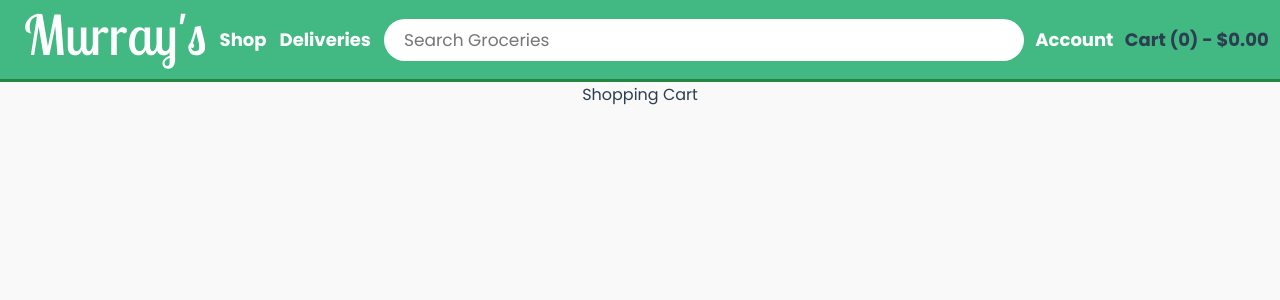
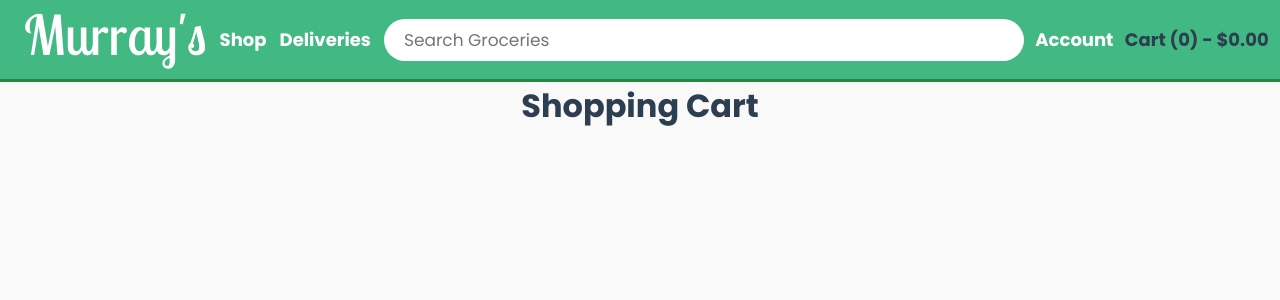
Before and after one commit to levidavidmurray/grocery-store-app, a Vue app in the folder client/: page /cart in a window 1280 px wide. Shown: the top 300 px of the page. Built offline with nearby package versions, Linux system fonts and the light colour scheme; what vue-loaders would draw is missing.

Commit message:
Pulling redux store cart data into shopping cart view

```diff
--- a/client/src/views/Cart.vue
+++ b/client/src/views/Cart.vue
@@ -1,10 +1,29 @@
 <template>
-	<div>Shopping Cart</div>
+	<div>
+		<h1>Shopping Cart</h1>
+		<div class="cart-item" v-for="item in cartItems" :key="item.sku">
+			<div>{{ item.name }} - {{ item.currentPrice }}</div>
+		</div>
+	</div>
 </template>
 
 <script>
 	export default {
-		name: "Cart"
+		name: "Cart",
+
+		data() {
+			return {
+				cartItems: []
+			}
+		},
+
+		created() {
+			this.cartItems = this.$store.getters.cartItemsAll;
+		},
+
+		mounted() {
+			console.log(this.cartItems);
+		}
 	}
 </script>
 
```
